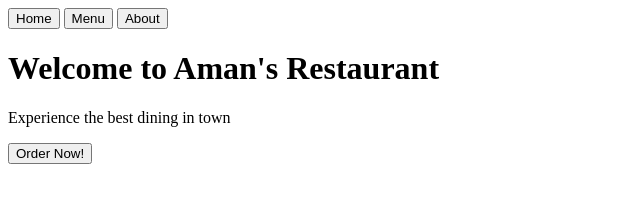
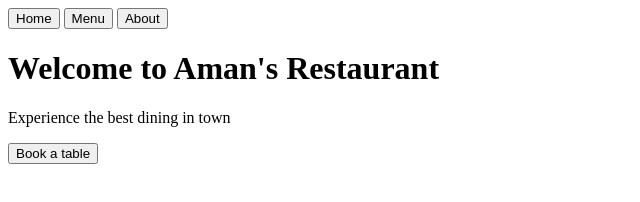
Before and after one commit to theamanali/restaurant-page, a plain HTML site: page src/template.html in a window 1280 px wide. Shown: the full height of the page, 0-640 px from the left. Drawn offline with Linux system fonts and the light colour scheme.

Commit message:
Change "Order Now!" button to "Book a table"

```diff
--- a/src/template.html
+++ b/src/template.html
@@ -19,7 +19,7 @@
         <div id="content">
             <h1>Welcome to Aman's Restaurant</h1>
             <p class="home-subtext">Experience the best dining in town</p>
-            <button>Order Now!</button>
+            <button>Book a table</button>
         </div>
     </div>
 </body>
```
